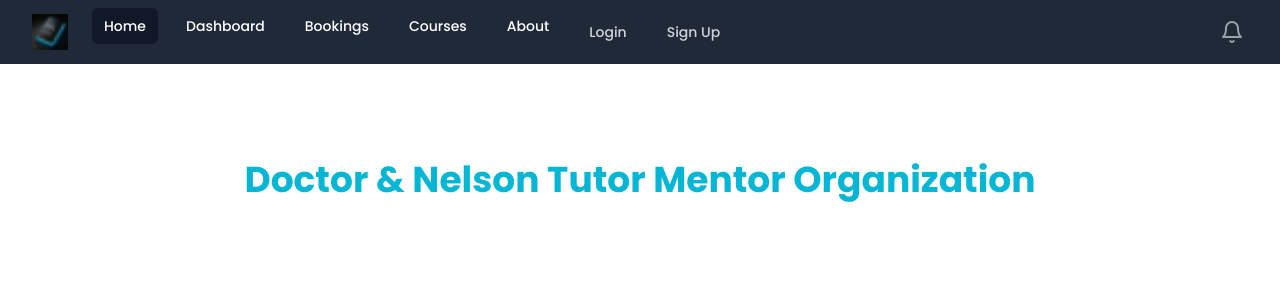
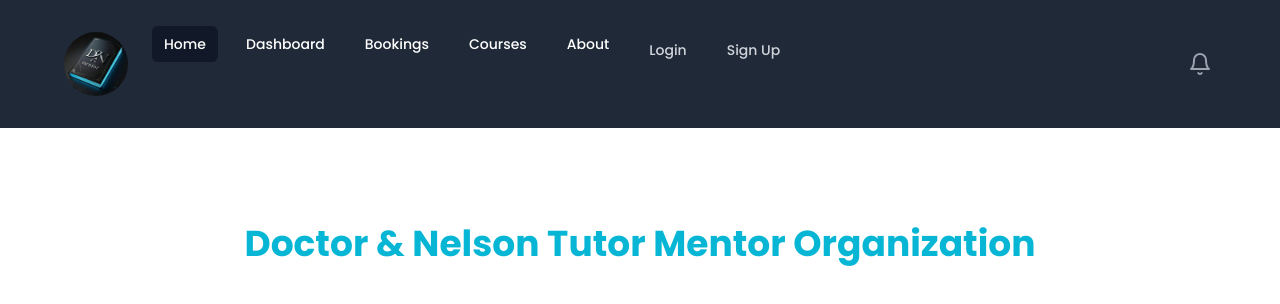
Before and after one commit to NelsonMALGAS/D-N-Mentors, a Next.js app: page / in a window 1280 px wide. Shown: the top 304 px of the page. Built offline with nearby package versions, Linux system fonts and the light colour scheme; no server answers.

Commit message:
Added logo and spacing to nav

```diff
--- a/components/Navbar.tsx
+++ b/components/Navbar.tsx
@@ -7,7 +7,7 @@ import Image from "next/image";
 import useAuth from "../hooks/useAuth";
 import { usePathname } from "next/navigation";
 import { useRouter } from "next/navigation";
-import { toast} from "react-toastify"
+import { toast } from "react-toastify";
 
 const Navbar = () => {
   const [isMenuOpen, setIsMenuOpen] = useState(false);
@@ -40,7 +40,7 @@ const Navbar = () => {
   };
 
   return (
-    <nav className="bg-gray-800 relative">
+    <nav className="bg-gray-800 relative p-8">
       <div className="mx-auto max-w-7xl px-2 sm:px-6 lg:px-8">
         <div className="relative flex h-16 items-center justify-between">
           <div className="absolute inset-y-0 left-0 flex items-center sm:hidden">
@@ -63,11 +63,11 @@ const Navbar = () => {
           <div className="flex flex-1 items-center justify-center sm:items-stretch sm:justify-start">
             <div className="flex flex-shrink-0 items-center">
               <Image
-                className="h-9 w-auto"
-                src="/favicon-16x16.png"
+                className="h-16 w-16 rounded-full"
+                src="/images/logo-pic.jpeg"
                 alt="Your Company"
-                width={32}
-                height={32}
+                width={64}
+                height={64}
               />
             </div>
             <div className="hidden sm:ml-6 sm:block">
@@ -120,13 +120,11 @@ const Navbar = () => {
                 </Link>
                 {user ? (
                   <button
-                    onClick={
-                      () =>{
-                        handleLogout()
-                        toast.info(`${user.email} logged out`)
-                        router.push('/login')
-                      }
-                    }
+                    onClick={() => {
+                      handleLogout();
+                      toast.info(`${user.email} logged out`);
+                      router.push("/login");
+                    }}
                     className="rounded-md px-3 py-2 text-sm font-medium text-gray-300 hover:bg-gray-700 hover:text-white"
                   >
                     Logout
@@ -175,7 +173,6 @@ const Navbar = () => {
                     <Image
                       className="h-16 w-16 rounded-full"
                       src="https://via.placeholder.com/64x64.png?text=Profile"
-
                       alt="Profile Picture"
                       width={64}
                       height={64}
```
Also changed, not shown: public/images/logo-pic.jpeg (added), 1 other file (tests, documents, lock files or other folders).
